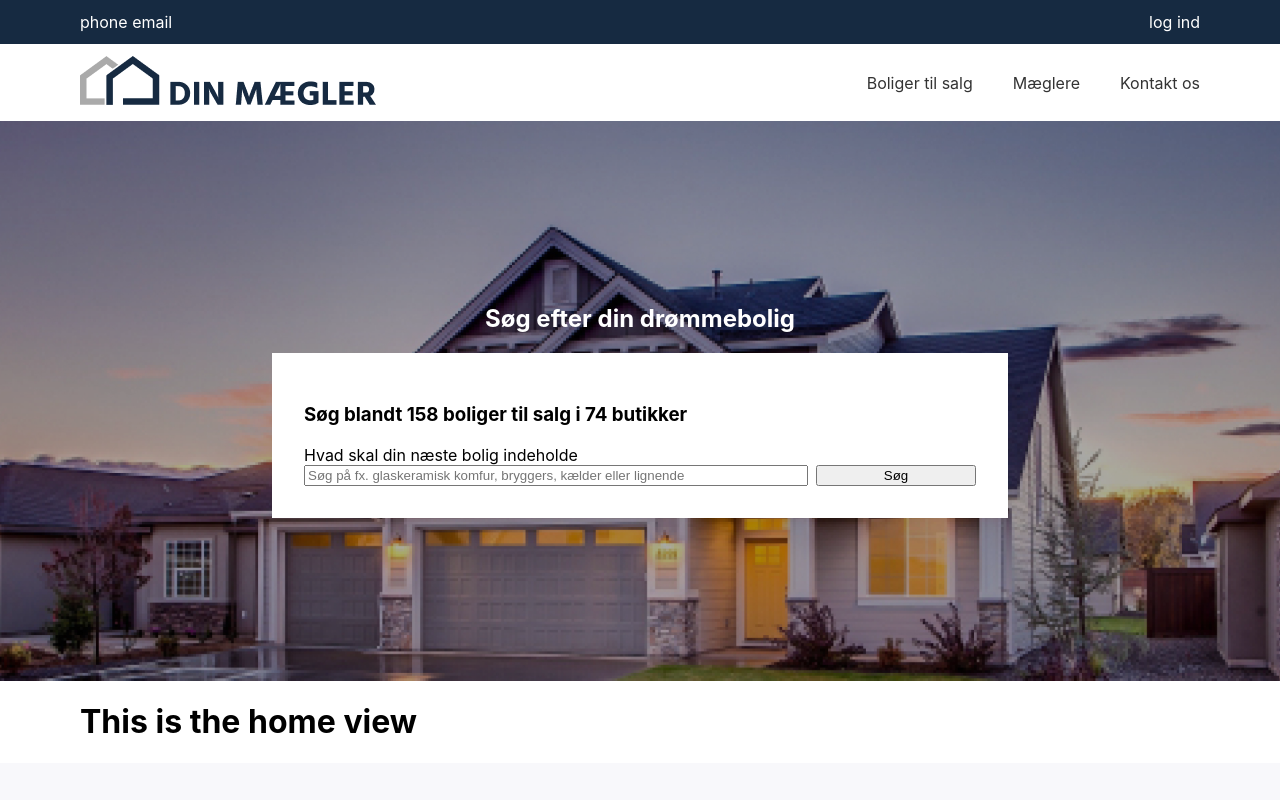
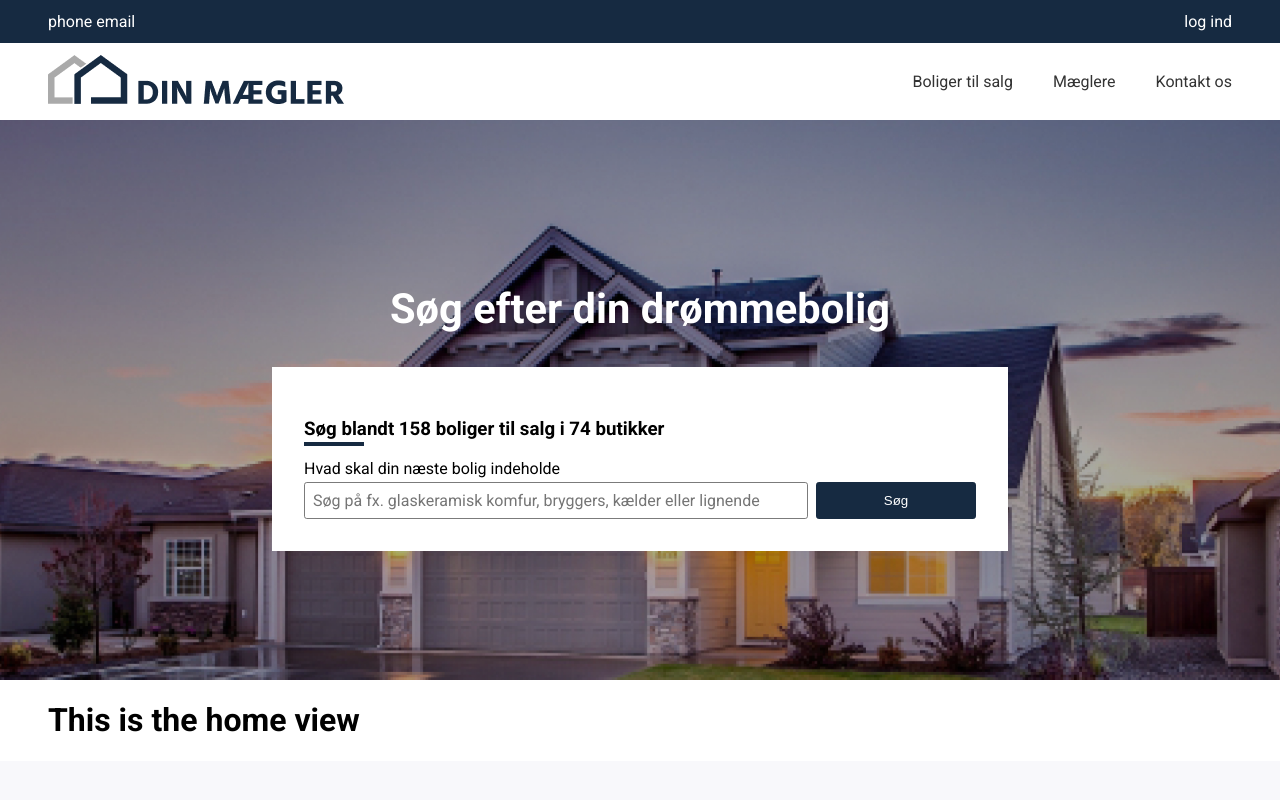
Before and after one commit to carstenjlund/dinmaegler05, a React (Create React App) app: page / in a window 1280 px wide. Shown: the top 800 px of the page. Built offline with nearby package versions, Linux system fonts and the light colour scheme.

Commit message:
add global styles

```diff
--- a/src/App.js
+++ b/src/App.js
@@ -10,10 +10,12 @@ import Login from "./views/Login";
 import Register from "./views/Register";
 import Header from "./components/Header";
 import Footer from "./components/Footer";
+import GlobalStyles from "./components/GlobalStyles";
 
 function App() {
 	return (
 		<>
+			<GlobalStyles />
 			<Header />
 			<Router>
 				<Home path="/" />
--- /dev/null
+++ b/src/components/GlobalStyles.js
@@ -0,0 +1,88 @@
+/** @jsxImportSource @emotion/react */
+import { Global, css } from "@emotion/react";
+import { theme } from "./theme";
+
+const GlobalStyles = () => {
+	return (
+		<Global
+			styles={css`
+				@import url("https://fonts.googleapis.com/css2?family=Roboto:wght@400;500;700&display=swap");
+
+				body {
+					margin: 0;
+					font-family: "Roboto", sans-serif;
+					-webkit-font-smoothing: antialiased;
+					-moz-osx-font-smoothing: grayscale;
+				}
+
+				.widest {
+					max-width: 74rem;
+					padding: 0 2rem;
+				}
+				.wide {
+					max-width: 58rem;
+				}
+				.centered {
+					margin: 0 auto;
+				}
+				.flex-between {
+					display: flex;
+					justify-content: space-between;
+				}
+
+				.txt-xs {
+					font-size: 0.75rem;
+				}
+				.txt-s {
+					font-size: 0.875rem;
+				}
+				.txt-l {
+					font-size: 1.125rem;
+				}
+				.txt-xl {
+					font-size: 1.25rem;
+				}
+				.txt-xxl {
+					font-size: 1.5rem;
+				}
+				.heading-xl {
+					font-size: calc(1rem + 2vw);
+				}
+				.heading-bottombar {
+					position: relative;
+
+					&::after {
+						content: "";
+						position: absolute;
+						top: 110%;
+						left: 0;
+						height: 0.25rem;
+						width: 3.75rem;
+						background-color: ${theme.colors.primary};
+					}
+				}
+
+				label {
+					display: block;
+					margin-bottom: 0.25rem;
+				}
+				input {
+					padding: 0.5rem;
+					border-radius: 0.175rem;
+					border: 1px solid ${theme.colors.para02};
+					font-family: "Roboto", sans-serif;
+					font-size: 1rem;
+				}
+				button[type="submit"] {
+					padding: 0.5rem 2rem;
+					border-radius: 0.175rem;
+					border: 1px solid ${theme.colors.primary};
+					background-color: ${theme.colors.primary};
+					color: white;
+				}
+			`}
+		/>
+	);
+};
+
+export default GlobalStyles;
--- a/src/index.css
+++ /dev/null
@@ -1,38 +0,0 @@
-body {
-	margin: 0;
-	font-family: -apple-system, BlinkMacSystemFont, "Segoe UI", "Roboto", "Oxygen",
-		"Ubuntu", "Cantarell", "Fira Sans", "Droid Sans", "Helvetica Neue",
-		sans-serif;
-	-webkit-font-smoothing: antialiased;
-	-moz-osx-font-smoothing: grayscale;
-}
-
-.widest {
-	max-width: 70rem;
-}
-.wide {
-	max-width: 58rem;
-}
-.centered {
-	margin: 0 auto;
-}
-.flex-between {
-	display: flex;
-	justify-content: space-between;
-}
-
-.txt-xs {
-	font-size: 0.75rem;
-}
-.txt-s {
-	font-size: 0.875rem;
-}
-.txt-l {
-	font-size: 1.125rem;
-}
-.txt-xl {
-	font-size: 1.25rem;
-}
-.txt-xxl {
-	font-size: 1.5rem;
-}
--- a/src/index.js
+++ b/src/index.js
@@ -1,6 +1,5 @@
 import React from "react";
 import ReactDOM from "react-dom";
-import "./index.css";
 import App from "./App";
 
 ReactDOM.render(
```
